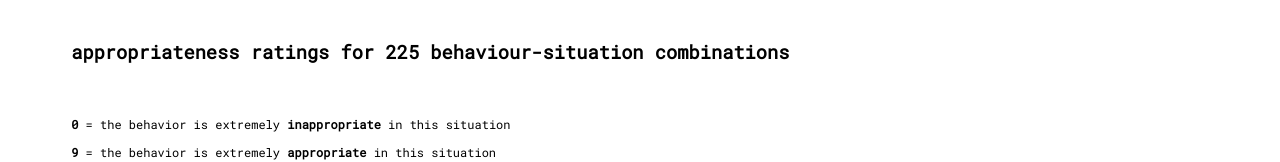
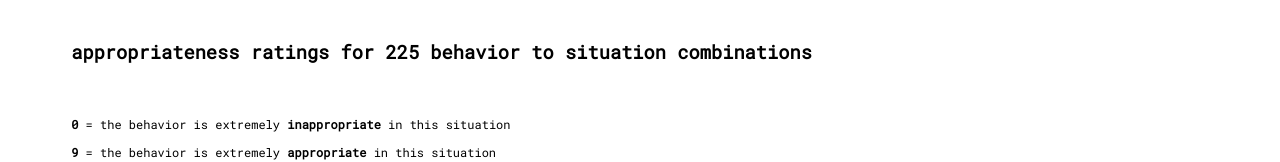
Before and after one commit to jaredrooprai/appropriate-behavior-visualization, a website: page docs/index.html in a window 1280 px wide. Shown: the top 162 px of the page. Drawn offline with nearby package versions, Linux system fonts and the light colour scheme.

Commit message:
Changed from cad to us spelling of behavior on webpage

```diff
--- a/docs/index.html
+++ b/docs/index.html
@@ -14,7 +14,7 @@
 <body>
 
 <div class = "title">
-  <h3>appropriateness ratings for 225 behaviour-situation combinations</h3>
+  <h3>appropriateness ratings for 225 behavior to situation combinations</h3>
   <br />
   <p>
     <b>0</b> = the behavior is extremely <b>inappropriate</b> in this situation
```
